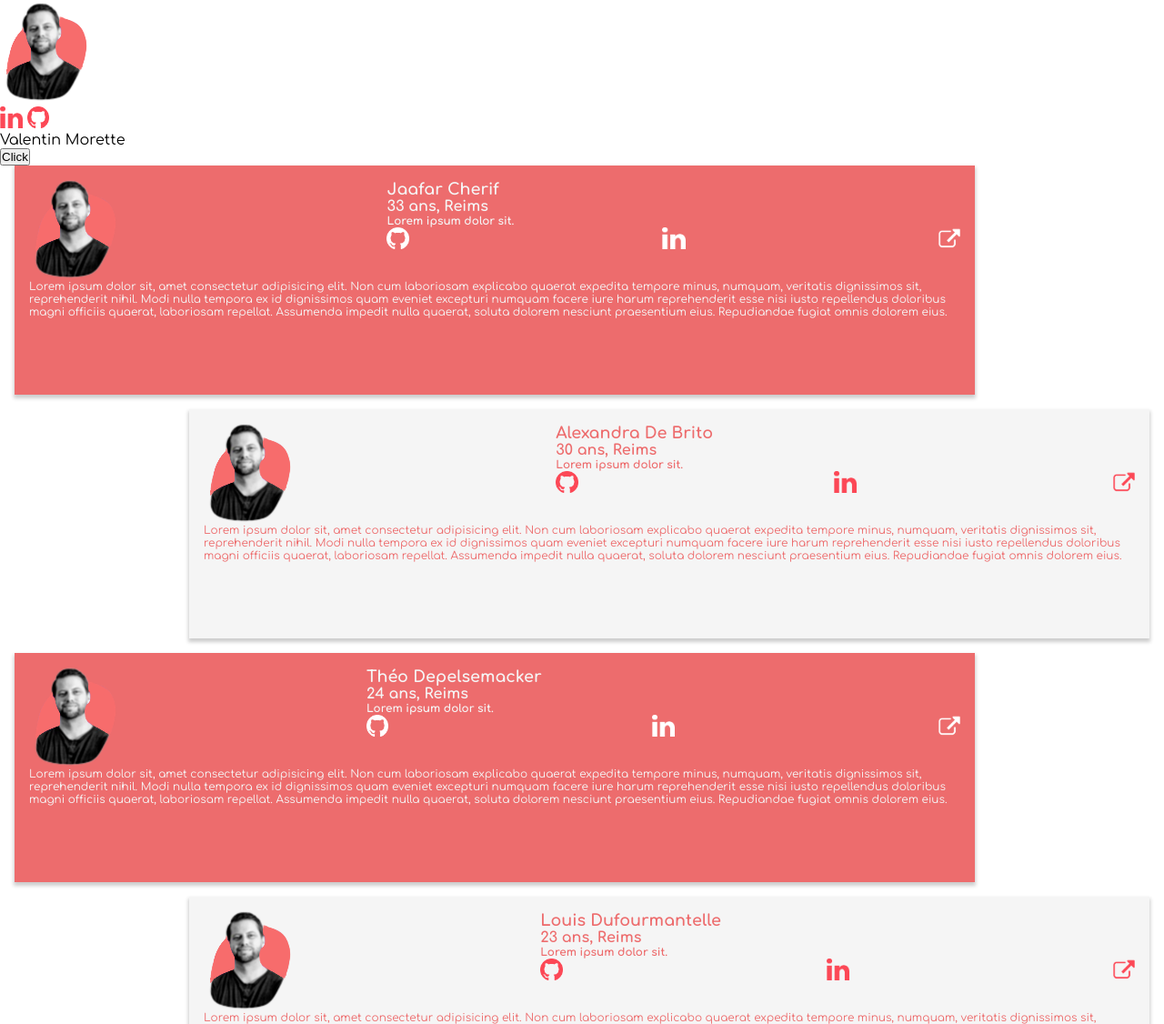
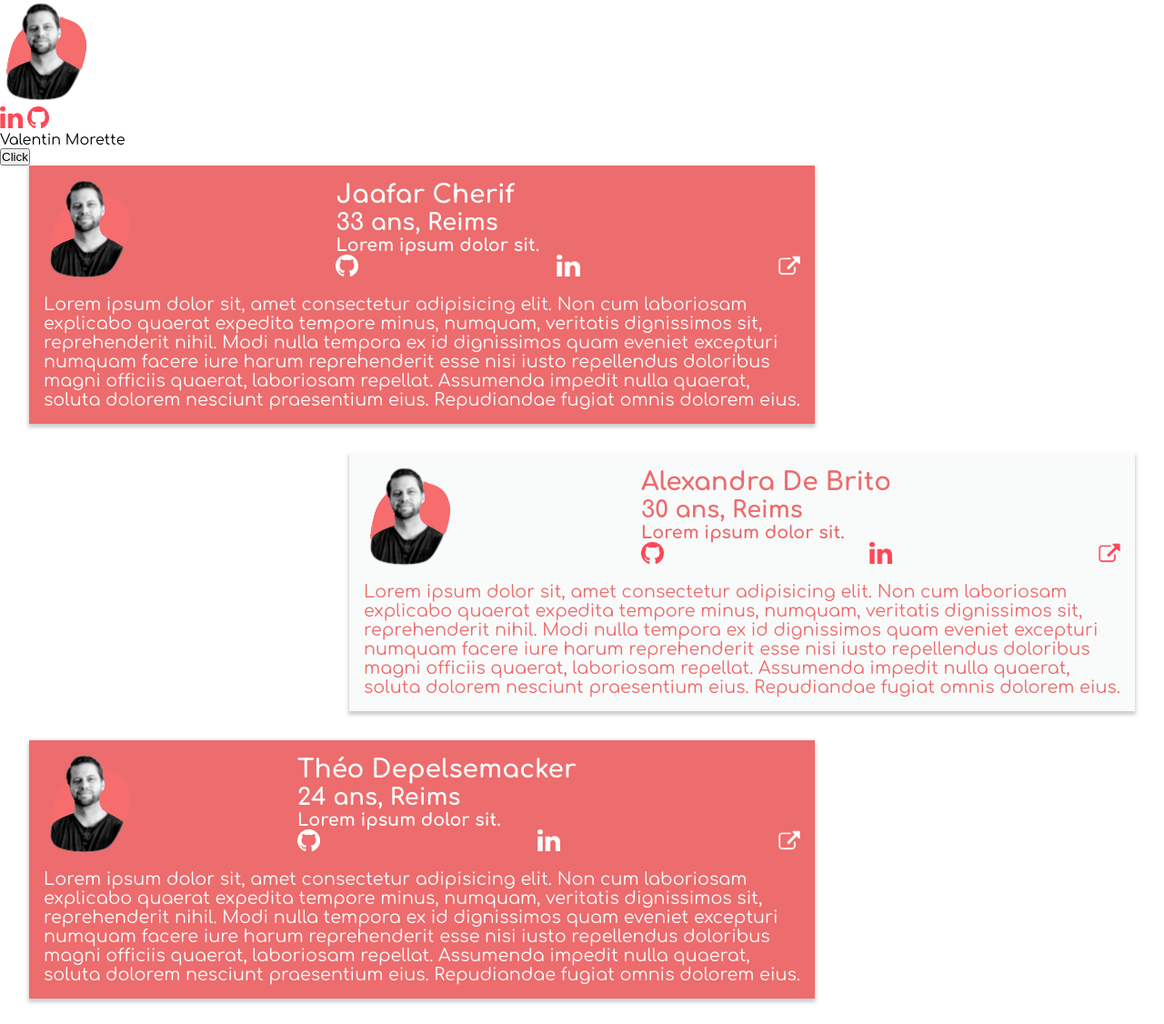
Before and after one commit to Valentin-Morette/trombinoscope, a plain HTML site: page index.html in a window 1280 px wide. Shown: the part 2172-3298 px from the top of the page at 91% size. Drawn offline with Linux system fonts and the light colour scheme.

Commit message:
file style.css modify

```diff
--- a/style.css
+++ b/style.css
@@ -1,6 +1,10 @@
 * {
   margin: 0;
   padding: 0;
+}
+:root {
+  --rouge-wild: rgba(237, 108, 109, 1);
+  --blanc-wild: rgba(249, 251, 251, 1);
 }
 
 @font-face {
@@ -22,12 +26,12 @@ body:not(nav):not(footer) {
 
 /********** SECTION PRESENTATION **********/
 .presentation-1 {
-  background-color: rgba(237, 108, 109, 1);
-  color: whitesmoke;
+  background-color: var(--rouge-wild);
+  color: var(--blanc-wild);
 }
 
 .presentation-2 {
-  background-color: whitesmoke;
+  background-color: var(--blanc-wild);
   color: rgba(237, 108, 109, 1);
 }
 
@@ -61,6 +65,7 @@ body:not(nav):not(footer) {
 .biographie > h4 {
   font-size: 1rem;
 }
+
 .biographie > h5 {
   font-size: 0.75rem;
 }
@@ -80,19 +85,31 @@ body:not(nav):not(footer) {
 }
 /***** END SECTION PRESENTATION *****/
 
-/* RESPONSIVE DESCRIPTION */
+/********** RESPONSIVE DESCRIPTION **********/
 @media screen and (min-width: 380px) {
   .presentation-1,
   .presentation-2 {
-    max-width: 80vw;
+    max-width: 65vw;
+    margin: 0 2rem 2rem 2rem;
   }
-
   .presentation-1 {
     float: left;
   }
-
   .presentation-2 {
     float: right;
   }
+  .biographie > h2 {
+    font-size: 1.75rem;
+  }
+  .biographie > h4 {
+    font-size: 1.6rem;
+  }
+  .biographie > h5 {
+    font-size: 1.2rem;
+  }
+  .presentation-1 > p,
+  .presentation-2 > p {
+    font-size: 1.2rem;
+  }
 }
 /* END RESPONSIVE DESCRIPTION */
```
Also changed, not shown: font/Comfortaa-VariableFont_wght.ttf (deleted), font/Nunito-VariableFont_wght.ttf (deleted).
